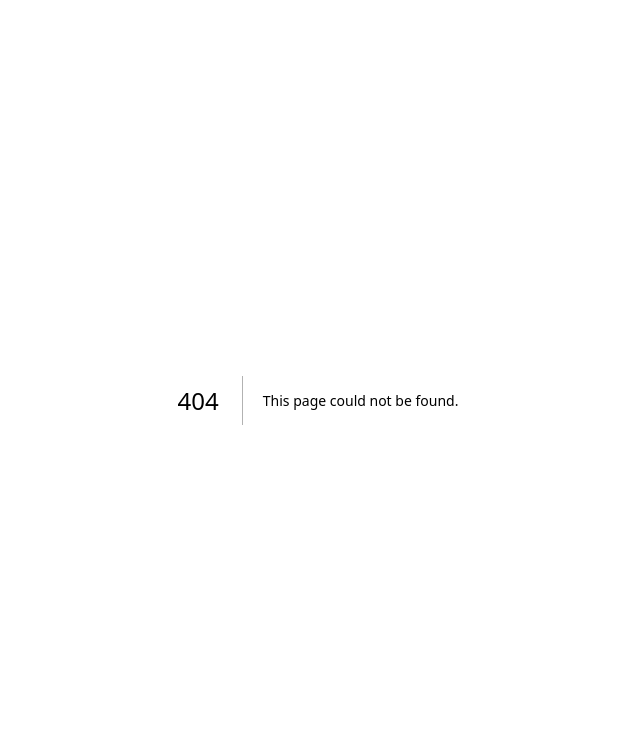
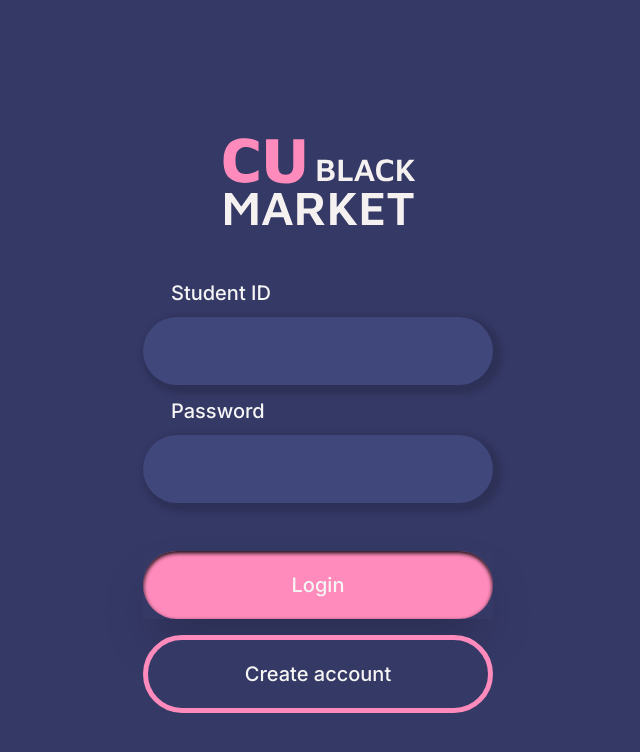
Before and after one commit to znxxx/CU-market-frontend, a Next.js app: page /login in a window 1280 px wide. Before the commit this address had no page. Shown: the top 752 px of the page, without its empty margins (322-962 px from the left). Built offline with nearby package versions, Linux system fonts and the light colour scheme.

Commit message:
login page done

```diff
--- /dev/null
+++ b/src/app/api/auth/[...nextauth]/route.ts
@@ -0,0 +1,58 @@
+import NextAuth from "next-auth";
+import CredentialsProvider from "next-auth/providers/credentials";
+
+const handler = NextAuth({
+  providers: [
+    CredentialsProvider({
+      // The name to display on the sign in form (e.g. 'Sign in with...')
+      name: "Credentials",
+      // The credentials is used to generate a suitable form on the sign in page.
+      // You can specify whatever fields you are expecting to be submitted.
+      // e.g. domain, username, password, 2FA token, etc.
+      // You can pass any HTML attribute to the <input> tag through the object.
+      credentials: {
+        studentId: { label: "StudentId", type: "text" },
+        password: { label: "Password", type: "password" },
+      },
+      async authorize(credentials, req) {
+        const { studentId, password } = credentials as any;
+        const res = await fetch("http://localhost:4000/auth/login", {
+          method: "POST",
+          headers: {
+            "Content-Type": "application/json",
+          },
+          body: JSON.stringify({
+            studentId,
+            password,
+          }),
+        });
+
+        const user = await res.json();
+
+        if (res.ok && user) {
+          return user;
+        } else return null;
+      },
+    }),
+  ],
+
+  session: {
+    strategy: "jwt",
+  },
+  pages: {
+    signIn: "/login",
+    newUser: "/register",
+  },
+
+  callbacks: {
+    async redirect({ url, baseUrl }) {
+      // Allows relative callback URLs
+      if (url.startsWith("/")) return `${baseUrl}${url}`;
+      // Allows callback URLs on the same origin
+      else if (new URL(url).origin === baseUrl) return url;
+      return baseUrl;
+    },
+  },
+});
+
+export { handler as GET, handler as POST };
--- a/src/app/components/login/login.tsx
+++ /dev/null
@@ -1,34 +0,0 @@
-import React from "react";
-
-interface user {
-  id: number;
-  email: string;
-  password: string;
-  studentId: string;
-  firstName: string;
-  lastName: string;
-}
-
-const Login = async () => {
-  const res = await fetch("https://jsonplaceholder.typicode.com/users");
-  const user = await res.json();
-  return (
-    <>
-      <h1>CU Black Market</h1>
-      <form>
-        <div>
-          <label htmlFor="username">Student ID/Email</label>
-          <input type="text" id="username" value={user.email} />
-        </div>
-        <div>
-          <label htmlFor="password">Password</label>
-          <input type="text" id="password" value={user.password} />
-        </div>
-        <button type="submit">Login</button>
-      </form>
-      <button>Create account</button>
-    </>
-  );
-};
-
-export default Login;
--- a/src/app/layout.tsx
+++ b/src/app/layout.tsx
@@ -1,22 +1,25 @@
-import type { Metadata } from 'next'
-import { Inter, Maven_Pro } from 'next/font/google'
-import '/styles/globals.css'
+import type { Metadata } from "next";
+import { Inter, Maven_Pro } from "next/font/google";
+import "/styles/globals.css";
+import { NextAuthProvider } from "./provider";
 
-const inter = Inter({ subsets: ['latin'] })
+const inter = Inter({ subsets: ["latin"] });
 
 export const metadata: Metadata = {
-  title: 'Create Next App',
-  description: 'Generated by create next app',
-}
+  title: "CU Black Market",
+  description: "Generated by create next app",
+};
 
 export default function RootLayout({
   children,
 }: {
-  children: React.ReactNode
+  children: React.ReactNode;
 }) {
   return (
     <html lang="en">
-      <body className={inter.className}>{children}</body>
+      <body className={inter.className}>
+        <NextAuthProvider>{children}</NextAuthProvider>
+      </body>
     </html>
-  )
+  );
 }
--- /dev/null
+++ b/src/app/login/page.tsx
@@ -0,0 +1,85 @@
+import Link from "next/link";
+import Image from "next/image";
+import React, { useRef } from "react";
+import { signIn } from "next-auth/react";
+import { cookies } from "next/headers";
+import { getCsrfToken } from "next-auth/react";
+
+interface user {
+  studentId: number;
+  password: string;
+  remember: boolean;
+}
+
+const LoginPage = async () => {
+  const csrfToken = await getCsrfToken({
+    req: {
+      headers: {
+        cookie: cookies().toString(),
+      },
+    },
+  });
+  return (
+    <section className="bg-[#353966] min-h-screen flex flex-col justify-center place-items-center px-5">
+      <div className="p-8">
+        <Image
+          src="/images/Cu-blackmarket-logo.svg"
+          alt="logo"
+          className="self-center"
+          width={195}
+          height={115}
+        />
+      </div>
+      <form
+        method="post"
+        action="/api/auth/callback/credentials"
+        className="text-neutral-100 text-xl font-medium"
+      >
+        <input name="csrfToken" type="hidden" defaultValue={csrfToken} />
+        <div className="flex flex-col justify-center">
+          <label htmlFor="studentId" className="ml-7 mt-3">
+            Student ID
+          </label>
+          <input
+            type="text"
+            name="studentId"
+            className="self-stretch shadow-[4px_4px_6px_5px_rgba(0,0,0,0.15)] bg-[#40477B] mt-2.5 pt-5 pb-5 px-5 rounded-[50px] max-md:max-w-full max-md:pl-2"
+          />
+        </div>
+        <div className="flex flex-col justify-center">
+          <label htmlFor="password" className="ml-7 mt-3">
+            Password
+          </label>
+          <input
+            type="text"
+            name="password"
+            className="self-stretch shadow-[4px_4px_6px_5px_rgba(0,0,0,0.15)] bg-[#40477B] mt-2.5 pt-5 pb-5 px-5 rounded-[50px] max-md:max-w-full max-md:pl-2"
+          />
+        </div>
+        <button
+          type="submit"
+          className="shadow-2xl  w-[350px] max-w-full  mt-12 max-md:mt-10"
+        >
+          <div className="bg-[#FF8BBC] rounded-[50px] py-5 shadow-black shadow-inner">
+            <span className="text-stone-100 text-xl font-medium ">Login</span>
+          </div>
+        </button>
+      </form>
+      <Link href="/register" className="self-center w-[350px] max-w-full mt-4">
+        <div className="bg-[#353966] self-stretch flex w-full grow flex-col py-5 rounded-[50px] border-[5px] border-solid border-[#FF8BBC]">
+          <span className="text-stone-100 text-xl font-medium self-center">
+            Create account
+          </span>
+        </div>
+      </Link>
+      {/* <button
+        onClick={() => linkPage("/register")}
+        className="self-center flex w-[350px] max-w-full grow flex-col mt-4"
+      >
+        Create account
+      </button> */}
+    </section>
+  );
+};
+
+export default LoginPage;
--- a/src/app/page.tsx
+++ b/src/app/page.tsx
@@ -1,4 +1,31 @@
-function Home() {
-  return <></>;
+"use client";
+import { signIn, signOut, useSession } from "next-auth/react";
+import Image from "next/image";
+
+function StartPage() {
+  const { data: session } = useSession();
+  return (
+    <div className="bg-[#353966] min-h-screen flex justify-center place-items-center">
+      {session?.user ? (
+        <>
+          <p>{session.user.studentId}</p>
+          <button onClick={() => signOut()}>Sign Out</button>
+        </>
+      ) : (
+        <button
+          onClick={() => signIn()}
+          className="rounded-full bg-[#464C88] p-10 hover:drop-shadow-xl hover:bg-[#767BB8] hover:scale-110 transition-all"
+        >
+          <Image
+            src="/images/Cu-blackmarket-logo.svg"
+            alt="logo"
+            className="self-center"
+            width={195}
+            height={115}
+          />
+        </button>
+      )}
+    </div>
+  );
 }
-export default Home;
+export default StartPage;
--- /dev/null
+++ b/src/app/provider.tsx
@@ -0,0 +1,11 @@
+"use client";
+
+import { SessionProvider } from "next-auth/react";
+
+type Props = {
+  children?: React.ReactNode;
+};
+
+export const NextAuthProvider = ({ children }: Props) => {
+  return <SessionProvider>{children}</SessionProvider>;
+};
--- a/src/app/register/page.tsx
+++ b/src/app/register/page.tsx
@@ -5,7 +5,7 @@ import { useRouter } from "next/navigation";
 
 function Register() {
   interface FormValues {
-    studentId?: any;
+    studentId?: string;
     firstName?: string;
     lastName?: string;
     email?: string;
@@ -14,7 +14,7 @@ function Register() {
   }
   const router = useRouter();
   const defaultdata = {
-    studentId: 0,
+    studentId: "",
     email: "",
     firstName: "",
     lastName: "",
@@ -29,13 +29,12 @@ function Register() {
 
   const handleInputChange = (e: { target: { name: any; value: any } }) => {
     const { name, value } = e.target;
-    const parsedValue =
-      name === "studentId" ? (value ? parseInt(value, 10) : 0) : value;
+
     setData({
       ...data,
-      [name]: parsedValue,
+      [name]: value,
     });
-    setFormErrors(validate({ ...data, [name]: parsedValue }));
+    setFormErrors(validate({ ...data, [name]: value }));
   };
 
   const handleSubmit = (e: { preventDefault: () => void }) => {
@@ -120,7 +119,7 @@ function Register() {
           type="text"
           id="student-id"
           name="studentId"
-          value={data.studentId !== 0 ? data.studentId : ''}
+          value={data.studentId}
           onChange={handleInputChange}
           className="text-neutral-300 text-xl font-medium self-stretch shadow-[4px_4px_6px_5px_rgba(0,0,0,0.15)] bg-[#40477B] mt-2.5 pt-5 pb-5 px-5 rounded-[50px] max-md:max-w-full max-md:pl-2"
         />
```
Also changed, not shown: package.json (+6 -5 lines), types/next-auth.d.ts (added, +13 -0 lines), 1 other file (tests, documents, lock files or other folders).
